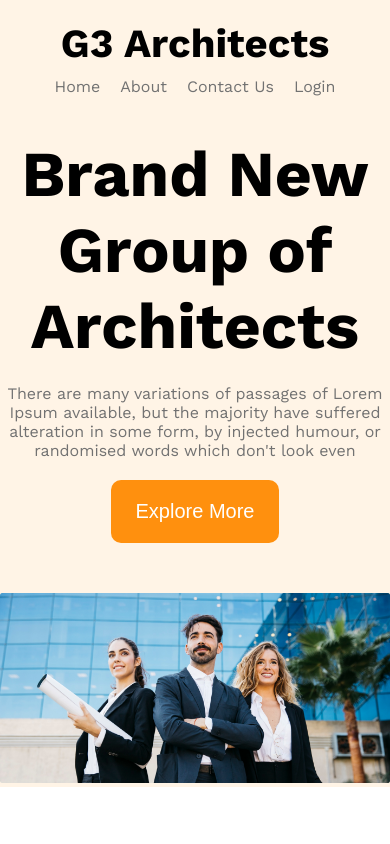
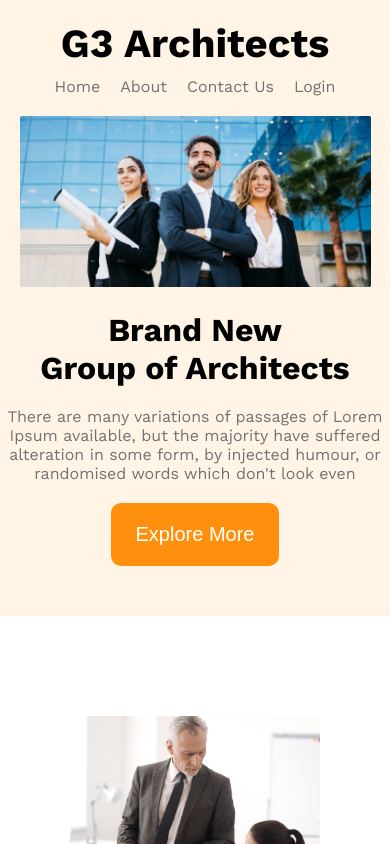
Before and after one commit to Parvez141300/g3-architects-responsive-website, a plain HTML site: page index.html in a window 390 px wide. Shown: the top 844 px of the page. Drawn offline with nearby package versions, Linux system fonts and the light colour scheme.

Commit message:
edited banner image and footer text

```diff
--- a/styles.css/architects.css
+++ b/styles.css/architects.css
@@ -257,6 +257,17 @@ footer{
     }
 
     /* banner  */
+    .banner{
+        display: flex;
+        flex-direction: column-reverse;
+    }
+    .banner_title{
+        font-size: 2rem;
+    }
+    .banner_image{
+        width: 90%;
+        margin: 0 auto;
+    }
     .banner_content{
         margin-top: 20px;
     }
@@ -307,4 +318,11 @@ footer{
     .sponsor_companies{
         grid-template-columns: repeat(3, 1fr);
     }
+
+    /* copyright */
+
+    .copy_right{
+        width: 70%;
+        margin: 0 auto;
+    }
 }
```
